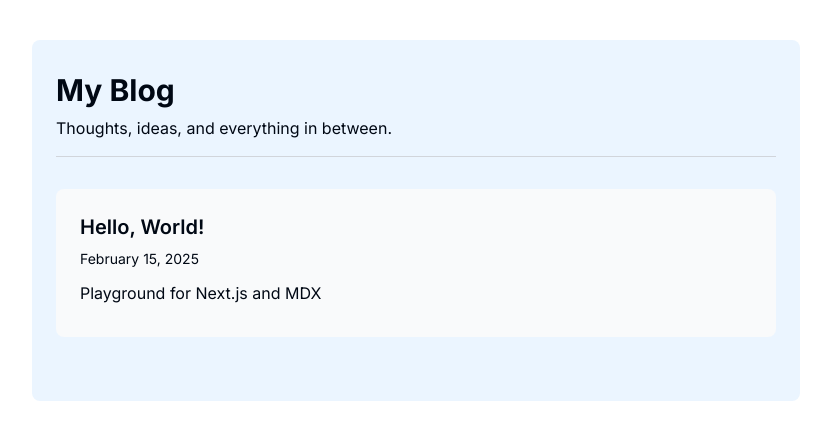
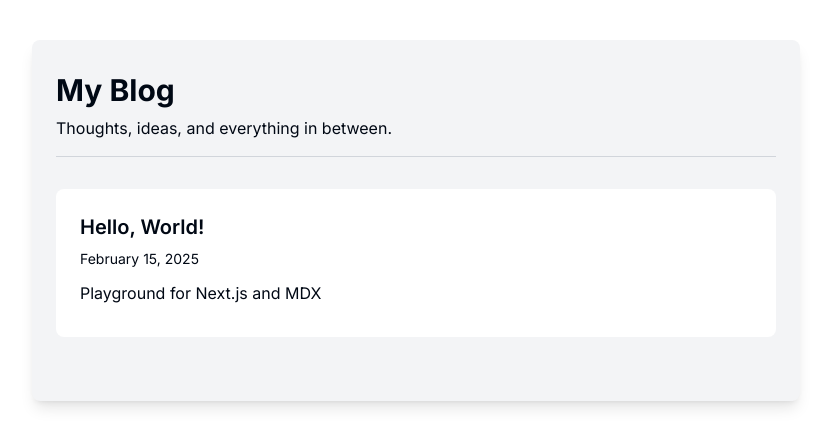
Before and after one commit to corey-stidston/blog, a Next.js app: page / in a window 1280 px wide. Shown: the top 446 px of the page, without its empty margins (224-1055 px from the left). Built offline with nearby package versions, Linux system fonts and the light colour scheme.

Commit message:
feat: style change

```diff
--- a/src/app/page.tsx
+++ b/src/app/page.tsx
@@ -38,7 +38,7 @@ export default function Home() {
   const posts = getPostMetadata()
 
   return (
-    <div className="mt-10 max-w-3xl mx-auto px-6 pt-8 pb-16 rounded-lg bg-background dark:bg-background-dark">
+    <div className="mt-10 max-w-3xl mx-auto px-6 pt-8 pb-16 rounded-lg bg-gray-100 dark:bg-gray-800 shadow-lg">
       <header className="mb-8">
         <h1 className="text-3xl font-bold mb-2 text-primary">My Blog</h1>
         <p className="text-primary dark:text-primary-dark border-b border-gray-300 dark:border-gray-900 pb-4">
@@ -47,7 +47,7 @@ export default function Home() {
       <main>
         <div className="space-y-8">
           {posts.map((post) => (
-            <article key={post.slug} className="pb-8 p-6 rounded-lg bg-gray-50 dark:bg-gray-900 hover:bg-gray-100 dark:hover:bg-gray-800 transition-colors">
+            <article key={post.slug} className="pb-8 p-6 rounded-lg bg-white dark:bg-gray-800 hover:bg-gray-100 dark:hover:bg-gray-800 transition-colors">
               <Link href={`/blog/${post.slug}`} className="block group">
                 <h2 className="text-xl font-semibold mb-2 text-primary group-hover:text-secondary-light dark:group-hover:text-secondary-dark">
                   {post.frontMatter.title}
```
